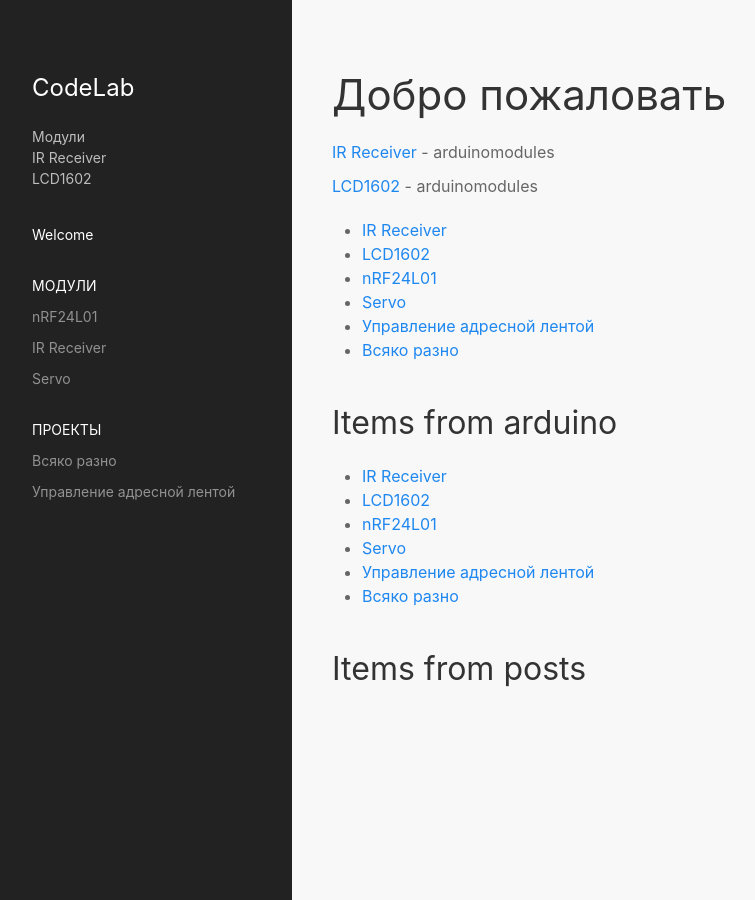
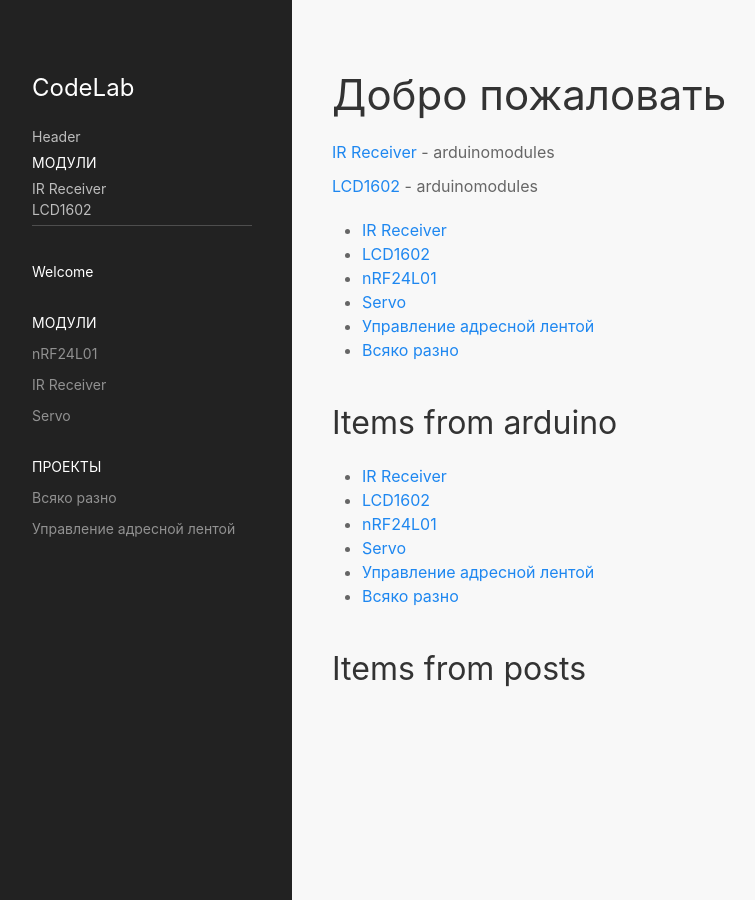
Before and after one commit to ProjectErlon/ProjectErlon.github.io, a Jekyll site: the page built from index.md, in a window 1280 px wide. Shown: the whole page, without its empty margins (8-763 px from the left). Built offline with Jekyll 4.4.1, drawn with Linux system fonts in a browser that asks for light colours; nearby versions of some CDN libraries.

Commit message:
Update sidebar.navigation.html

```diff
--- a/_includes/sidebar.navigation.html
+++ b/_includes/sidebar.navigation.html
@@ -1,16 +1,19 @@
+{% assign page_url = page.url | remove: '.html' %}
+{% assign u_documents = site.documents | where: "categories", "modules" %}
+
 <h3 class="uk-text-large uk-visible@m">{{ site.title }}</h3>
 <ul class="uk-nav uk-nav-default" uk-scrollspy-nav="closest: li; scroll: true"
-    {% assign page_url = page.url | remove: '.html' %}
 
 
+<li class="uk-nav-header">Header</li>
 <li class="uk-nav-header">Модули</li>
-{% assign u_documents = site.documents | where: "categories", "modules" %}
+
 {% for u_document in u_documents %}
 <li>{{ u_document.title }}</li>
 {% endfor %}
 
 
-
+   <li class="uk-nav-divider"></li>
 
 
 
```
